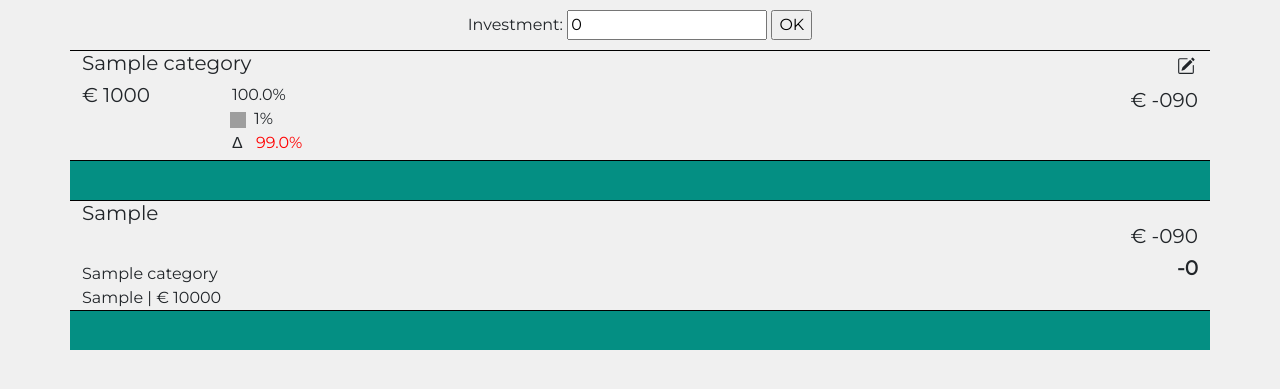
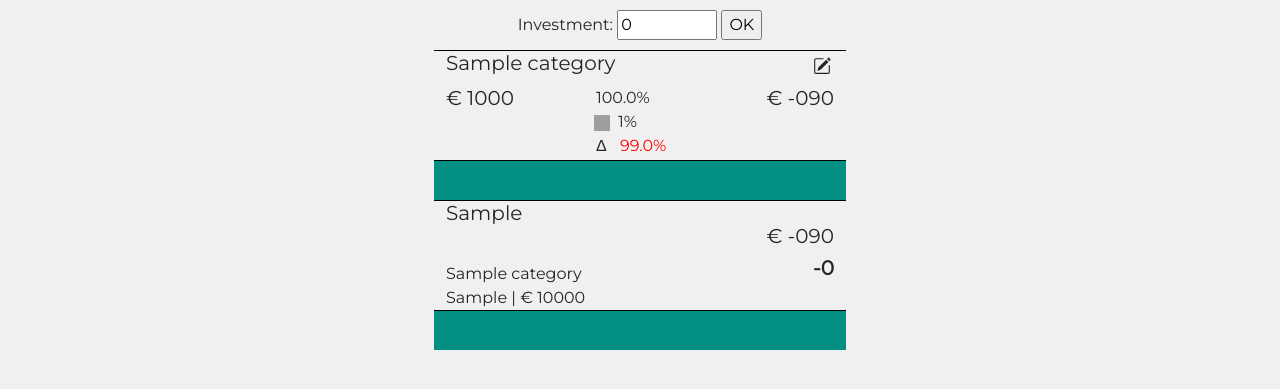
Before and after one commit to msnackey/stock-portfolio, a Django app: page /invest/ in a window 1280 px wide. Shown: the part 62-451 px from the top of the page. Run offline with Django 4.2, Linux system fonts and the light colour scheme; a user stored in the database is signed in; tables that the repository leaves empty hold one stand-in row (values such as "Sample post"); parts of the project's set-up code (start-up, migrations or seed data) failed here and were passed over; some libraries are stand-ins or nearby versions; grey boxes are pictures that could not be loaded.

Commit message:
Adjusted to mobile viewport

```diff
--- a/main_app/forms.py
+++ b/main_app/forms.py
@@ -5,7 +5,8 @@ import yfinance as yf
 
 
 class InvestmentForm(dj_forms.Form):
-    investment_value = dj_forms.IntegerField(label='Investment')
+    investment_value = dj_forms.IntegerField(label='Investment',
+                                             widget=dj_forms.TextInput(attrs={'style': 'width:100px'}))
 
 
 class StockForm(dj_forms.Form):
--- a/main_app/templates/main_app/invest.html
+++ b/main_app/templates/main_app/invest.html
@@ -22,12 +22,31 @@
   <!--Category view where each category gets a row-->
   {% for category in object_list %}
     <div class="row table-row">
-      <!--Left side of the view shows the category name, current and target value percentages-->
-      <div class="col-8 rel">
+      <!--First row inside the table row, to view the category name and edit button-->
+      <div class="row mx-0 px-0">
+        <!--Left side of the view shows the category name-->
+        <div class="col-10">
           <!--Category name over max two lines. Adds ellipses if string is too long.-->
           <div class="row max-two-lines">
             <h5>{{ category.name }}</h5>
           </div>
+        </div>
+        <!--Right side of the view shows the category invest value based on current and target value percentages and
+        the investment value input-->
+        <div class="col right">
+          <!--Edit button-->
+          <button type="button" class="btn btn-sm btn-custom edit-category" data-form-url="{% url 'main_app:edit_category' category.pk %}">
+            <svg xmlns="http://www.w3.org/2000/svg" width="18" height="18" fill="currentColor" class="bi bi-pencil-square" viewBox="0 0 16 16">
+              <path d="M15.502 1.94a.5.5 0 0 1 0 .706L14.459 3.69l-2-2L13.502.646a.5.5 0 0 1 .707 0l1.293 1.293zm-1.75 2.456-2-2L4.939 9.21a.5.5 0 0 0-.121.196l-.805 2.414a.25.25 0 0 0 .316.316l2.414-.805a.5.5 0 0 0 .196-.12l6.813-6.814z"/>
+              <path fill-rule="evenodd" d="M1 13.5A1.5 1.5 0 0 0 2.5 15h11a1.5 1.5 0 0 0 1.5-1.5v-6a.5.5 0 0 0-1 0v6a.5.5 0 0 1-.5.5h-11a.5.5 0 0 1-.5-.5v-11a.5.5 0 0 1 .5-.5H9a.5.5 0 0 0 0-1H2.5A1.5 1.5 0 0 0 1 2.5v11z"/>
+            </svg>
+          </button>
+        </div>
+      </div>
+      <!--Second row inside the table row, to view the current category values and invest value-->
+      <div class="row mx-0 px-0">
+        <!--Left side of the view shows the category current and target value percentages-->
+        <div class="col-8 rel">
           <!--Category value and value percentages-->
           <div class="row">
             <!--Category value-->
@@ -59,15 +78,9 @@
         <!--Right side of the view shows the category invest value based on current and target value percentages and
         the investment value input-->
         <div class="col right">
-        <!--Edit button-->
-        <button type="button" class="btn btn-sm btn-custom edit-category" data-form-url="{% url 'main_app:edit_category' category.pk %}">
-          <svg xmlns="http://www.w3.org/2000/svg" width="18" height="18" fill="currentColor" class="bi bi-pencil-square" viewBox="0 0 16 16">
-            <path d="M15.502 1.94a.5.5 0 0 1 0 .706L14.459 3.69l-2-2L13.502.646a.5.5 0 0 1 .707 0l1.293 1.293zm-1.75 2.456-2-2L4.939 9.21a.5.5 0 0 0-.121.196l-.805 2.414a.25.25 0 0 0 .316.316l2.414-.805a.5.5 0 0 0 .196-.12l6.813-6.814z"/>
-            <path fill-rule="evenodd" d="M1 13.5A1.5 1.5 0 0 0 2.5 15h11a1.5 1.5 0 0 0 1.5-1.5v-6a.5.5 0 0 0-1 0v6a.5.5 0 0 1-.5.5h-11a.5.5 0 0 1-.5-.5v-11a.5.5 0 0 1 .5-.5H9a.5.5 0 0 0 0-1H2.5A1.5 1.5 0 0 0 1 2.5v11z"/>
-          </svg>
-        </button>
-        <div class="row top-padding">
+          <div class="row">
             <h5>€ {{ category.cat_invest_value|cur:"2" }}</h5>
+          </div>
         </div>
       </div>
     </div>
--- a/main_app/templates/main_app/list.html
+++ b/main_app/templates/main_app/list.html
@@ -12,7 +12,7 @@
   <!--Small top row for add and refresh buttons and the last updated data-->
   <div class="container bottom-padding">
     <div class="row">
-      <div class="col-2">
+      <div class="col-3">
         <!--Add button-->
         <button type="button" class="btn btn-sm btn-custom" id="add-stock">
           <svg xmlns="http://www.w3.org/2000/svg" width="18" height="18" fill="currentColor" class="bi bi-plus-circle" viewBox="0 0 16 16">
--- a/manage.py
+++ b/manage.py
@@ -6,7 +6,7 @@ import sys
 
 def main():
     """Run administrative tasks."""
-    os.environ.setdefault('DJANGO_SETTINGS_MODULE', 'stock_portfolio.settings')
+    os.environ.setdefault('DJANGO_SETTINGS_MODULE', 'stock_portfolio.settings_dev')
     try:
         from django.core.management import execute_from_command_line
     except ImportError as exc:
--- a/templates/base.html
+++ b/templates/base.html
@@ -57,7 +57,7 @@
   </div>
 </div>
 
-<div class="container">
+<div class="container" style="width:412px;">
 {% block content %}
 {% endblock %}
 </div>
```
Lines whose indentation alone changed are shown as unchanged.
